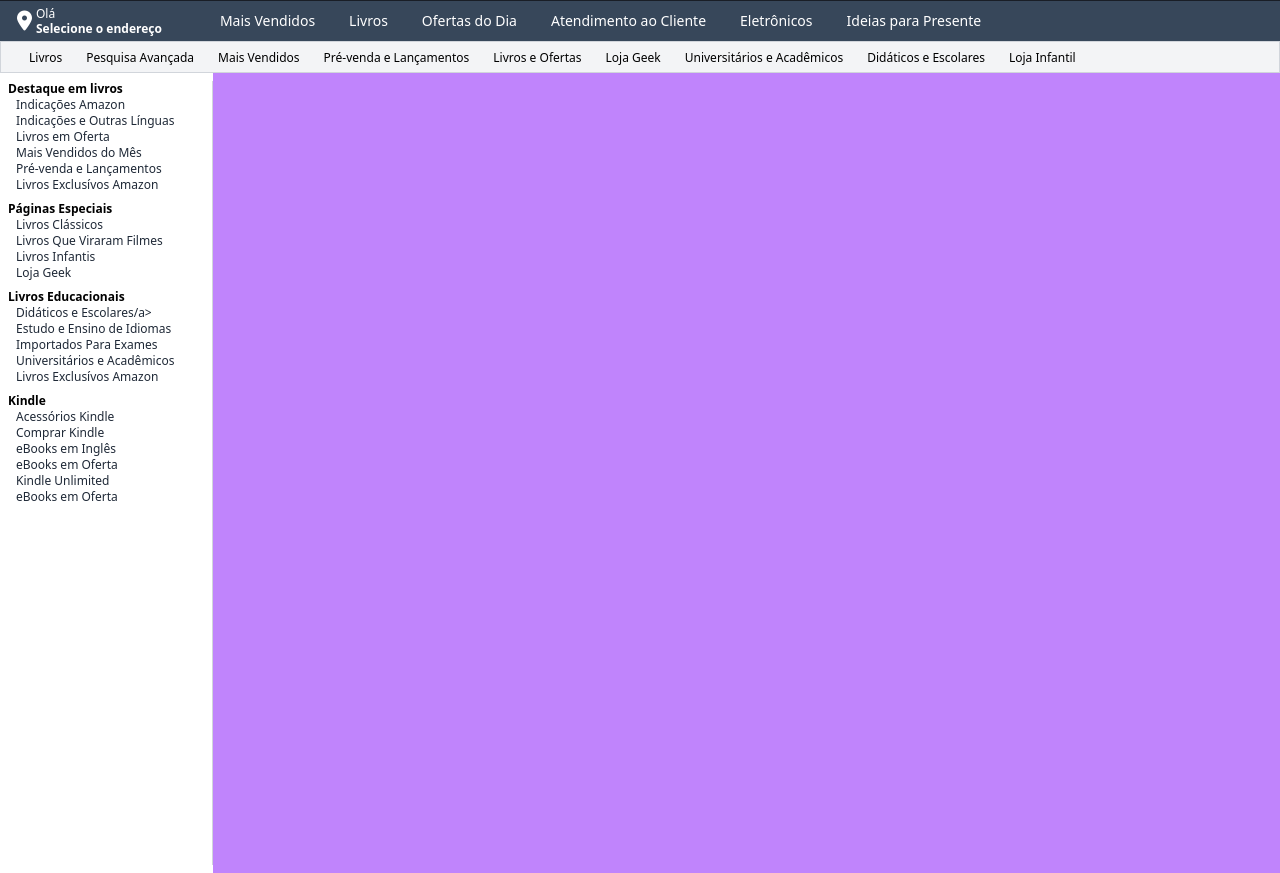
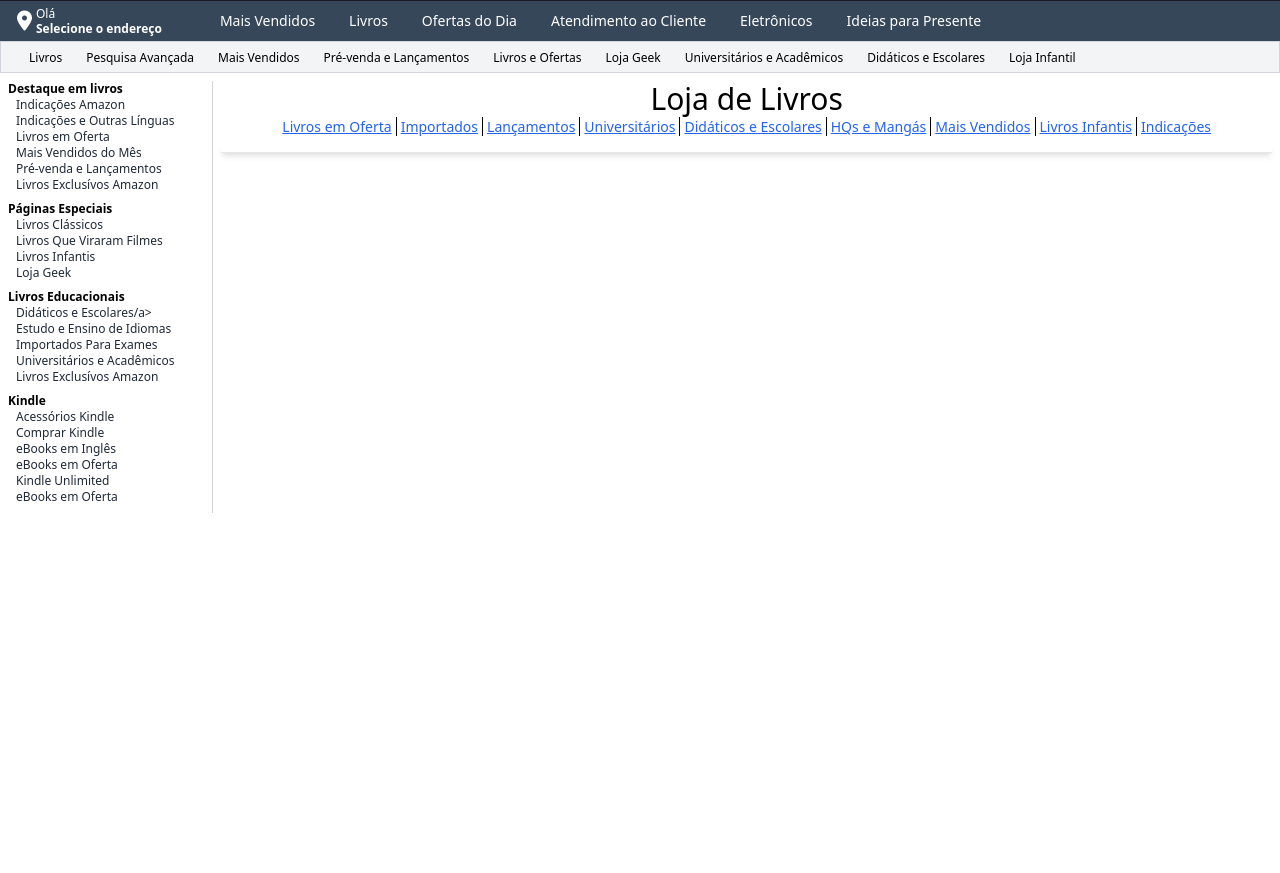
Before and after one commit to felype-carvalho/amazon-page-clone, a website: page src/index.html in a window 1280 px wide. Shown: the part 59-932 px from the top of the page. After the commit the page ends 800 px from the top, so only its background shows below. Drawn offline with Linux system fonts and the light colour scheme.

Commit message:
Add contend categories session

```diff
--- a/src/index.html
+++ b/src/index.html
@@ -192,7 +192,44 @@
                 </ul>
             </div>
             <!-- CONTEND -->
-            <div class="col-span-5 bg-purple-400 h-screen"></div>
+            <div class="col-span-6 md:col-span-5 p-2">
+                <div class="flex flex-col">
+                    <!-- Title and categories -->
+                    <div class="text-center">
+                        <h2 class="text-2xl font-bold md:text-3xl md:font-normal">Loja de Livros</h2>
+                        <ul class="flex flex-wrap md:flex-nowrap justify-center md:text-sm px-4 md:px-0 pb-2">
+                            <li>
+                                <a href="#" class="text-blue-600 underline hover:text-orange-650 px-1 border-r border-black">Livros em Oferta</a>
+                            </li>
+                            <li>
+                                <a href="#" class="text-blue-600 underline hover:text-orange-650 px-1 border-r border-black">Importados</a>
+                            </li>
+                            <li>
+                                <a href="#" class="text-blue-600 underline hover:text-orange-650 px-1 border-r border-black">Lançamentos</a>
+                            </li>
+                            <li>
+                                <a href="#" class="text-blue-600 underline hover:text-orange-650 px-1 border-r border-black">Universitários</a>
+                            </li>
+                            <li>
+                                <a href="#" class="text-blue-600 underline hover:text-orange-650 px-1 border-r border-black">Didáticos e Escolares</a>
+                            </li>
+                            <li>
+                                <a href="#" class="text-blue-600 underline hover:text-orange-650 px-1 border-r border-black">HQs e Mangás</a>
+                            </li>
+                            <li>
+                                <a href="#" class="text-blue-600 underline hover:text-orange-650 px-1 border-r border-black">Mais Vendidos</a>
+                            </li>
+                            <li>
+                                <a href="#" class="text-blue-600 underline hover:text-orange-650 px-1 border-r border-black">Livros Infantis</a>
+                            </li>
+                            <li>
+                                <a href="#" class="text-blue-600 underline hover:text-orange-650 px-1">Indicações</a>
+                            </li>
+                        </ul>
+                        <div class="h-2 border-b shadow-md"></div>
+                    </div>
+                </div>
+            </div>
         </div>
     </main>
 
```
Also changed, not shown: src/css/styles.css.
